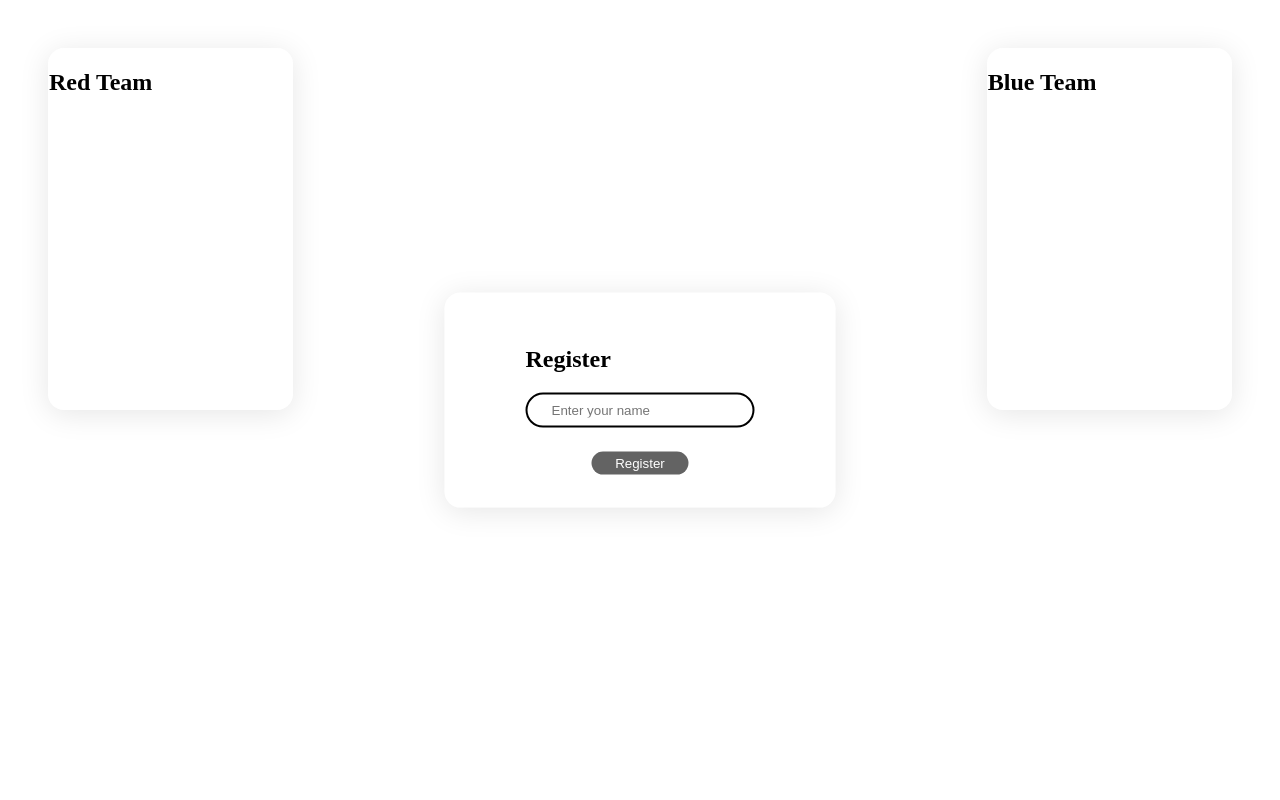
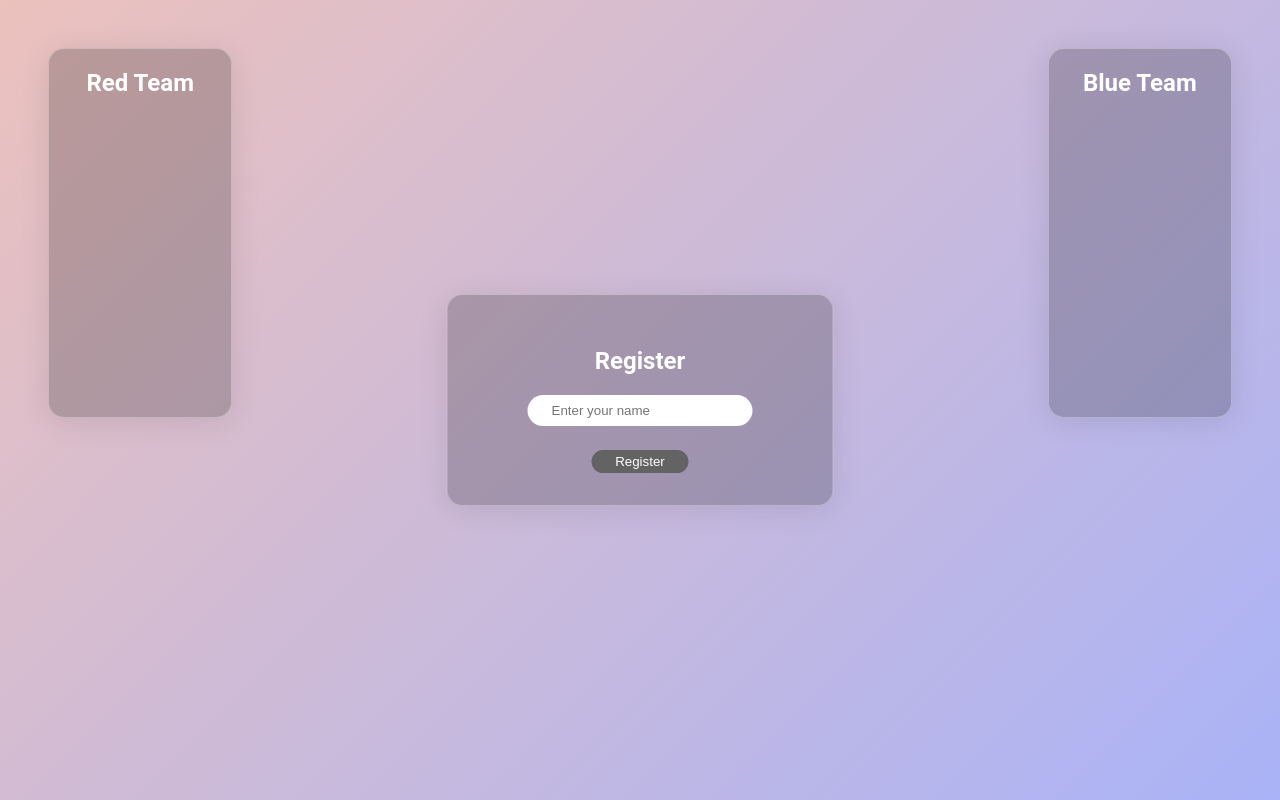
Before and after one commit to Vincent1Vincent2/codenames-node-js, a website: page public/index.html in a window 1280 px wide. Drawn offline with nearby package versions, Linux system fonts and the light colour scheme; no server answers.

Commit message:
More styling

```diff
--- a/public/index.html
+++ b/public/index.html
@@ -28,7 +28,7 @@
   </head>
   <body>
     <div class="reg" id="registration">
-      <h2 id="regTitle">Register</h2>
+      <h2 class="regTitle" id="regTitle">Register</h2>
       <form class="regForm" id="registrationForm">
         <input
           type="text"
@@ -41,12 +41,12 @@
     </div>
     <main>
       <div class="redTeam">
-        <h2>Red Team</h2>
+        <h2 class="team">Red Team</h2>
         <ul id="redUser"></ul>
       </div>
       <div id="cards" class="cards"></div>
       <div class="blueTeam">
-        <h2>Blue Team</h2>
+        <h2 class="team">Blue Team</h2>
         <ul id="blueUser"></ul>
       </div>
     </main>
--- a/public/main.js
+++ b/public/main.js
@@ -53,9 +53,9 @@ document.addEventListener("DOMContentLoaded", () => {
       cardElement.classList.add("card");
 
       if (cardData.color === true) {
-        cardElement.style.color = "red";
+        cardElement.style.color = "#A52A2A";
       } else {
-        cardElement.style.color = "blue";
+        cardElement.style.color = "#5D3FD3";
       }
 
       cardGrid.appendChild(cardElement);
--- a/public/style.css
+++ b/public/style.css
@@ -1,13 +1,25 @@
+body {
+  background: #398695;
+  background: linear-gradient(315deg, #273eea65, #ba1f0e46);
+  color: white;
+  font-family: Roboto, system-ui, -apple-system, BlinkMacSystemFont, "Segoe UI",
+    Oxygen, Ubuntu, Cantarell, "Open Sans", "Helvetica Neue", sans-serif;
+}
+
 .reg {
   position: absolute;
   left: 50%;
   top: 50%;
   transform: translate(-50%, -50%);
   padding: 2rem 5rem;
-  background: rgba(255, 255, 255, 0.2);
+  background: rgba(0, 0, 0, 0.2);
   border-radius: 16px;
   box-shadow: 0 4px 30px rgba(0, 0, 0, 0.1);
   border: 1px solid rgba(255, 255, 255, 0.3);
+}
+
+.regTitle {
+  text-align: center;
 }
 
 .regForm {
@@ -19,7 +31,7 @@
 
 input {
   border-radius: 99999px;
-  border: solid black 2px;
+  border: none;
   padding: 0.5rem 1.5rem;
 }
 
@@ -41,7 +53,7 @@ main {
   justify-content: space-between;
   align-items: center;
   margin: 2rem 1.5rem;
-  height: calc(100svh - 5rem);
+  height: calc(100svh - 4rem);
   align-items: center;
 }
 
@@ -50,16 +62,33 @@ main {
   align-self: flex-start;
   margin: 1rem;
   height: 50%;
-  width: 20%;
-  background: rgba(255, 255, 255, 0.2);
+  width: 15%;
+  background: rgba(0, 0, 0, 0.2);
   border-radius: 16px;
   box-shadow: 0 4px 30px rgba(0, 0, 0, 0.1);
   border: 1px solid rgba(255, 255, 255, 0.3);
 }
 
+.team {
+  text-align: center;
+}
+
 .cards {
+  align-self: flex-start;
+  margin: 1rem;
   display: grid;
   grid-template-columns: repeat(5, 1fr);
+  place-items: center;
+  width: 60%;
+  gap: 1rem;
+}
+
+.card {
+  width: 100%;
+  height: 8rem;
   place-content: center;
-  place-items: center;
+  text-align: center;
+  background: rgba(255, 255, 255, 0.467);
+  border-radius: 16px;
+  border: 1px solid rgba(255, 255, 255, 0.3);
 }
```
